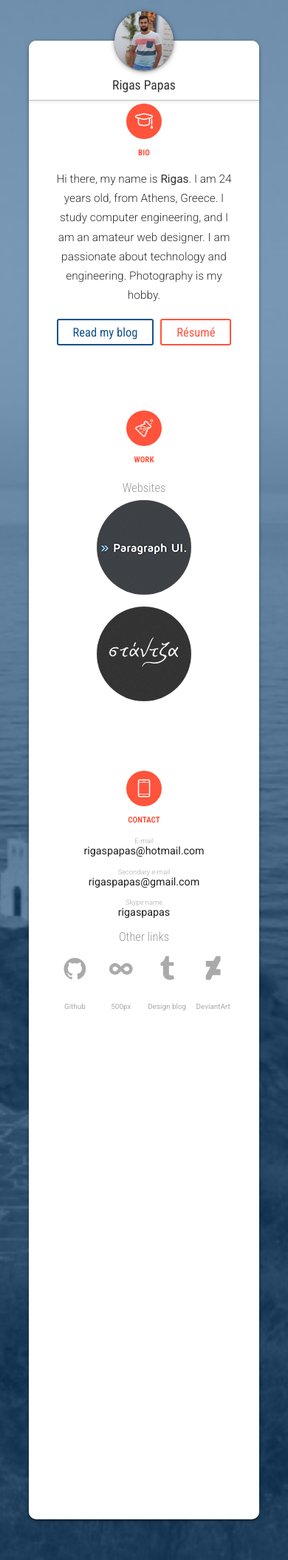
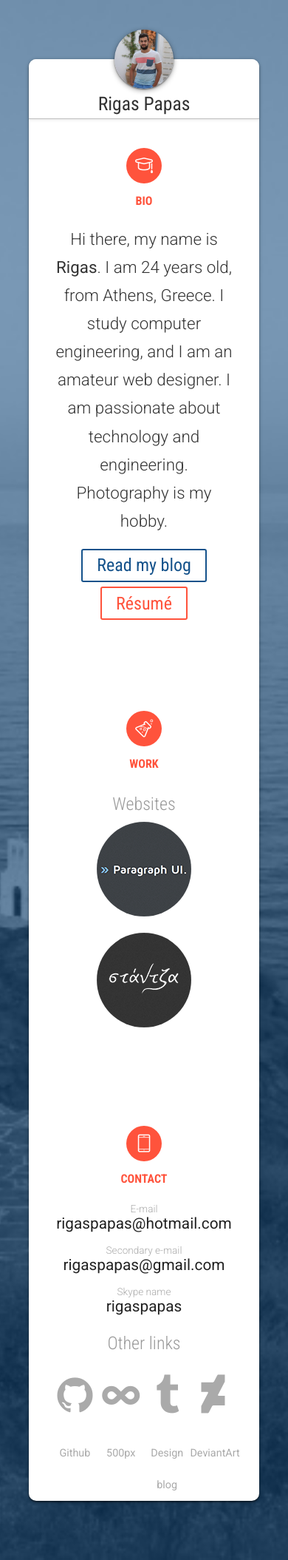
Before and after one commit to rigaspapas/rigaspapas.com, a PHP site: page / in a window 390 px wide. Shown: the whole page at 74% size. Run offline with PHP 8.4, Linux system fonts and the light colour scheme.

Commit message:
Use Relative EMs in CSS as unit

```diff
--- a/css/style.less
+++ b/css/style.less
@@ -1,4 +1,4 @@
-// out: style.css, sourcemap: false, compress: true
+// out: style.css, sourcremap: false, compress: true
 /*********************
     LESS FUNCTIONS
 *********************/
@@ -23,14 +23,14 @@
 }
 .button( @color ) {
     display: inline-block;
-    margin: 0.2em;
+    margin: 0.2rem;
     color: @color;
     font-family: '@{font-family} Condensed', sans-serif;
     font-weight: 400;
-    font-size: 1.5em;
+    font-size: 1.5rem;
     outline: none;
     cursor: pointer;
-    padding: 0.4em 1.2em;
+    padding: 0.4rem 1.2rem;
     background-color: rgba(255,255,255,0.2);
     border: 2px solid @color;
     .radius( 3px );
@@ -112,7 +112,7 @@ body:before {
     z-index: -1;
 }
 
-@window-space: 5em;
+@window-space: 5rem;
 
 #window {
     position: fixed;
@@ -149,7 +149,7 @@ header {
 
 #content {
     position: fixed;
-    top: 10em;
+    top: 10rem;
     left: 0;
     right: 0;
     bottom: 0;
@@ -170,22 +170,22 @@ h1 {
     padding: 2.5rem 0 0 0;
     height: 2.5rem;
     line-height: 2.5rem;
-    font-size: 1.6em;
+    font-size: 1.6rem;
     font-weight: 400;
 }
 h2 {
-    margin: 0 0 1em;
+    margin: 0 0 1rem;
     padding: 0;
     color: @darkOrange;
-    font-size: 1em;
-    line-height: 2em;
+    font-size: 1rem;
+    line-height: 2rem;
     word-break: break-word;
     text-transform: uppercase;
 }
 h3 {
     margin-bottom: 0;
     font-weight: 300;
-    font-size: 1.5em;
+    font-size: 1.5rem;
     color: @text-light;
 }
 
@@ -228,7 +228,7 @@ h3 {
 .icon-tumblr:before { content: '\e803'; }
 
 article {
-    padding: 2em 10% 5em;
+    padding: 2rem 10% 5rem;
 }
 .bio {
     a {
@@ -246,11 +246,11 @@ article {
     }
 }
 #bio {
-    font-size: 1.4em;
+    font-size: 1.4rem;
     line-height: 1.7em;
     font-weight: 300;
     margin: 0;
-    padding: 0 0 1em 0;
+    padding: 0 0 1rem 0;
 }
 #cv {
     .button( @darkOrange );
@@ -263,7 +263,7 @@ article {
 .work-cont {
     a {
         display: inline-block;
-        margin: 0.6em;
+        margin: 0.6rem;
     }
 
     img {
@@ -276,12 +276,12 @@ article {
 dt {
     color: #aaa;
     font-weight: 300;
-    font-size: .85em;
+    font-size: .85rem;
 }
 dd {
     padding: 0;
-    margin: 0 0 1em 0;
-    font-size: 1.4em;
+    margin: 0 0 1rem 0;
+    font-size: 1.4rem;
     color: #222;
     .transition( 0.3 );
 
@@ -293,14 +293,14 @@ dd {
         float: left;
         width: 25%;
         text-align: center;
-        font-size: 0.9em;
+        font-size: 0.9rem;
         display: block;
         line-height: 3em;
         .transition( .3 );
 
         .icon {
             display: block;
-            font-size: 3.5em;
+            font-size: 3.5rem;
             line-height: 2em;
         }
         &:hover { color: @blue; }
@@ -319,7 +319,7 @@ dd {
 @media screen and (max-width:640px){
     body { font-size: 13px; }
     dd {
-        font-size: 1.3em;
+        font-size: 1.3rem;
     }
 }
 
```
Also changed, not shown: css/style.css.
